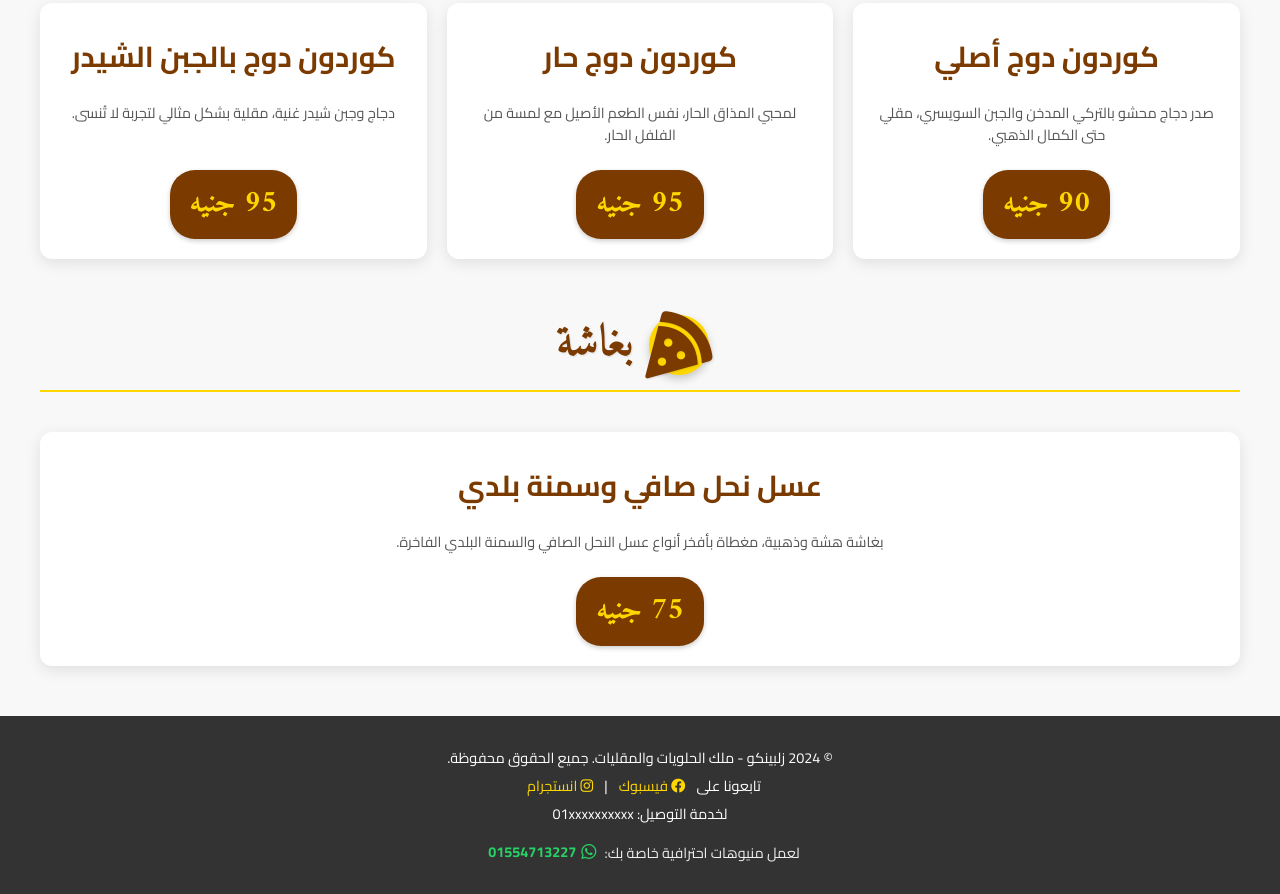
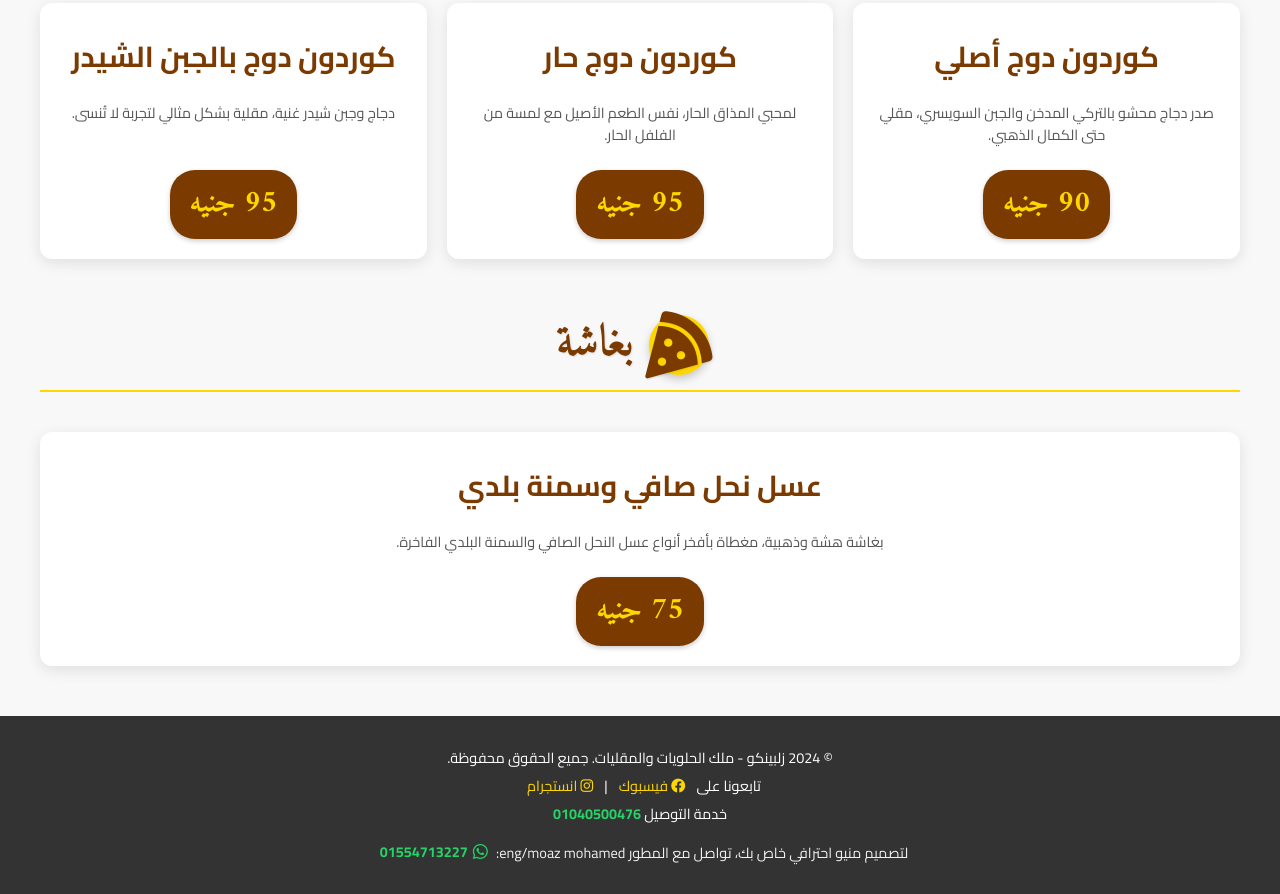
Before and after one commit to moaz-web/zalabinko-menu-final, a plain HTML site: page index.html in a window 1280 px wide. Shown: the part 1662-2556 px from the top of the page. Drawn offline with Linux system fonts and the light colour scheme.

Commit message:
Add files via upload

```diff
--- a/index.html
+++ b/index.html
@@ -14,8 +14,8 @@
         <div class="logo">
             </div>
         <h1>زلبينكو</h1>
-        <p>مرحباً بك في عالم الحلويات والمقليات الأصيل! تذوق السعادة في كل قطمة.</p>
-        <p class="eng-name">تحت إشراف eng/moaz mohamed</p>
+        <p>مرحباً بك في عالم الحلويات والمقليات علي الاصل دور! تذوق السعادة في كل قطمة.</p>
+        <p class="eng-name">ادارة / ابو عادل</p>
         <div class="header-image">
             </div>
     </header>
@@ -116,9 +116,9 @@
     <footer class="menu-footer">
         <p>&copy; 2024 زلبينكو - ملك الحلويات والمقليات. جميع الحقوق محفوظة.</p>
         <p>تابعونا على <a href="#" target="_blank"><i class="fab fa-facebook"></i> فيسبوك</a> | <a href="#" target="_blank"><i class="fab fa-instagram"></i> انستجرام</a></p>
-        <p>لخدمة التوصيل: 01xxxxxxxxxx</p>
+        <p>خدمة التوصيل <span class="delivery-number">01040500476</span></p>
         <p class="contact-us">
-            لعمل منيوهات احترافية خاصة بك:
+            لتصميم منيو احترافي خاص بك، تواصل مع المطور eng/moaz mohamed:
             <a href="https://wa.me/201554713227" target="_blank" class="whatsapp-link">
                 <i class="fab fa-whatsapp"></i> 01554713227
             </a>
--- a/style.css
+++ b/style.css
@@ -486,3 +486,9 @@ body {
         font-size: 0.85em;
     }
 }
+/* تنسيق رقم التوصيل */
+.delivery-number {
+    color: #25D366; /* ده لون الواتساب الأخضر، أو ممكن تستخدم #007bff للأزرق الفاتح */
+    font-weight: bold; /* ممكن تخليه سميك عشان يكون واضح */
+    text-decoration: none; /* لإزالة أي خط تحت الرقم لو ظهر */
+}
```
